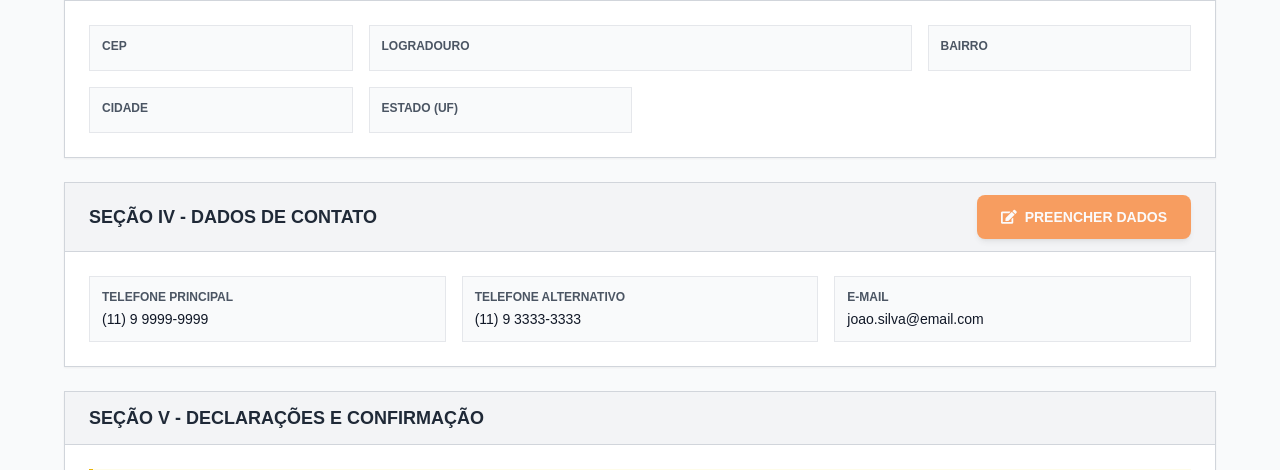
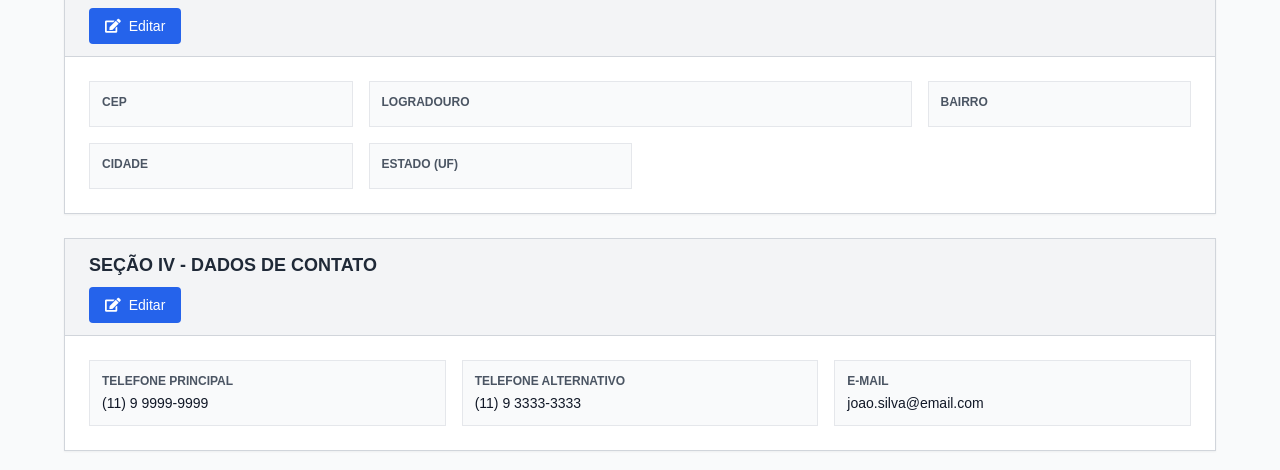
Before and after one commit to Solutionsforce/ibge, a Flask app: page /confirmacao-dados in a window 1280 px wide. Shown: the part 1004-1474 px from the top of the page. Run offline with Flask 3, Linux system fonts and the light colour scheme; some libraries are stand-ins or nearby versions; some web fonts are replaced.

Commit message:
Improve the look and feel of data confirmation page to meet design expectations
Refactors confirmation page buttons: Changes color scheme from orange to blue, adjusts placement, and removes pulse animation in `templates/confirmacao_dados.html`.

Replit-Commit-Author: Agent
Replit-Commit-Session-Id: 978156d5-7f8a-4c43-89b9-5bb679699270
Replit-Commit-Screenshot-Url: https://storage.googleapis.com/screenshot-production-us-central1/37b5f441-64f3-47ce-b02d-734c073c5aa7/e55a964d-e343-4cd7-a0a4-b935afc16991.jpg

```diff
--- a/templates/confirmacao_dados.html
+++ b/templates/confirmacao_dados.html
@@ -232,10 +232,10 @@
 
             <!-- SEÇÃO I - DADOS PESSOAIS -->
             <section class="bg-white border border-gray-300 shadow-sm">
-                <div class="bg-gray-100 border-b border-gray-300 px-6 py-3 flex items-center justify-between">
+                <div class="bg-gray-100 border-b border-gray-300 px-6 py-3">
                     <h2 class="text-lg font-bold text-gray-800">SEÇÃO I - IDENTIFICAÇÃO DO CANDIDATO</h2>
-                    <button onclick="toggleEditMode('secao1')" id="btn-edit-secao1" class="bg-orange-500 hover:bg-orange-600 text-white px-6 py-3 rounded-lg font-semibold text-sm transition-colors duration-200 shadow-md hover:shadow-lg animate-pulse">
-                        <i class="fas fa-edit mr-2"></i>PREENCHER DADOS
+                    <button onclick="toggleEditMode('secao1')" id="btn-edit-secao1" class="mt-2 bg-blue-600 hover:bg-blue-700 text-white px-4 py-2 rounded text-sm font-medium transition-colors duration-200">
+                        <i class="fas fa-edit mr-2"></i>Editar
                     </button>
                 </div>
 
@@ -336,10 +336,10 @@
 
             <!-- SEÇÃO III - ENDEREÇO RESIDENCIAL -->
             <section class="bg-white border border-gray-300 shadow-sm">
-                <div class="bg-gray-100 border-b border-gray-300 px-6 py-3 flex items-center justify-between">
+                <div class="bg-gray-100 border-b border-gray-300 px-6 py-3">
                     <h2 class="text-lg font-bold text-gray-800">SEÇÃO III - ENDEREÇO RESIDENCIAL</h2>
-                    <button onclick="toggleEditMode('secao3')" id="btn-edit-secao3" class="bg-orange-500 hover:bg-orange-600 text-white px-6 py-3 rounded-lg font-semibold text-sm transition-colors duration-200 shadow-md hover:shadow-lg animate-pulse">
-                        <i class="fas fa-edit mr-2"></i>PREENCHER DADOS
+                    <button onclick="toggleEditMode('secao3')" id="btn-edit-secao3" class="mt-2 bg-blue-600 hover:bg-blue-700 text-white px-4 py-2 rounded text-sm font-medium transition-colors duration-200">
+                        <i class="fas fa-edit mr-2"></i>Editar
                     </button>
                 </div>
 
@@ -427,10 +427,10 @@
 
             <!-- SEÇÃO IV - CONTATO -->
             <section class="bg-white border border-gray-300 shadow-sm">
-                <div class="bg-gray-100 border-b border-gray-300 px-6 py-3 flex items-center justify-between">
+                <div class="bg-gray-100 border-b border-gray-300 px-6 py-3">
                     <h2 class="text-lg font-bold text-gray-800">SEÇÃO IV - DADOS DE CONTATO</h2>
-                    <button onclick="toggleEditMode('secao4')" id="btn-edit-secao4" class="bg-orange-500 hover:bg-orange-600 text-white px-6 py-3 rounded-lg font-semibold text-sm transition-colors duration-200 shadow-md hover:shadow-lg animate-pulse">
-                        <i class="fas fa-edit mr-2"></i>PREENCHER DADOS
+                    <button onclick="toggleEditMode('secao4')" id="btn-edit-secao4" class="mt-2 bg-blue-600 hover:bg-blue-700 text-white px-4 py-2 rounded text-sm font-medium transition-colors duration-200">
+                        <i class="fas fa-edit mr-2"></i>Editar
                     </button>
                 </div>
 
@@ -1058,8 +1058,8 @@
                         el.classList.remove('hidden');
                         console.log('Mostrando elemento edit:', el);
                     });
-                    btnEdit.innerHTML = '<i class="fas fa-eye mr-2"></i>VISUALIZAR';
-                    btnEdit.classList.remove('bg-orange-500', 'hover:bg-orange-600', 'animate-pulse');
+                    btnEdit.innerHTML = '<i class="fas fa-eye mr-2"></i>Visualizar';
+                    btnEdit.classList.remove('bg-blue-600', 'hover:bg-blue-700');
                     btnEdit.classList.add('bg-gray-600', 'hover:bg-gray-700');
                 }
             };
@@ -1082,9 +1082,9 @@
                 });
 
                 if (btnEdit) {
-                    btnEdit.innerHTML = '<i class="fas fa-edit mr-2"></i>PREENCHER DADOS';
+                    btnEdit.innerHTML = '<i class="fas fa-edit mr-2"></i>Editar';
                     btnEdit.classList.remove('bg-gray-600', 'hover:bg-gray-700');
-                    btnEdit.classList.add('bg-orange-500', 'hover:bg-orange-600', 'animate-pulse');
+                    btnEdit.classList.add('bg-blue-600', 'hover:bg-blue-700');
                 }
 
                 if (confirmCheckbox) {
@@ -1159,8 +1159,8 @@
 
                 viewElements.forEach(el => el.classList.remove('hidden'));
                 editElements.forEach(el => el.classList.add('hidden'));
-                btnEdit.innerHTML = '<i class="fas fa-check mr-2"></i>DADOS SALVOS';
-                btnEdit.classList.remove('bg-gray-600', 'hover:bg-gray-700', 'animate-pulse');
+                btnEdit.innerHTML = '<i class="fas fa-check mr-2"></i>Dados Salvos';
+                btnEdit.classList.remove('bg-gray-600', 'hover:bg-gray-700');
                 btnEdit.classList.add('bg-green-600', 'hover:bg-green-700');
 
                 confirmCheckbox.checked = false;
```
